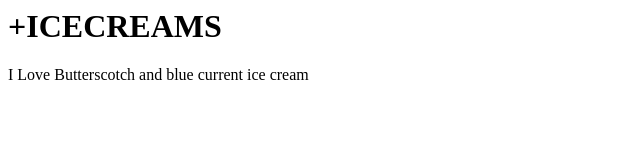
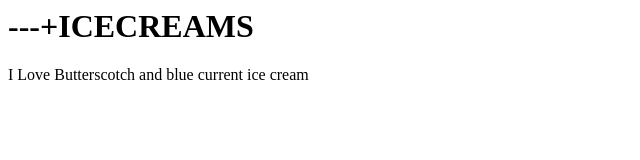
Before and after one commit to Omkar10021997/demo-fun-learn, a plain HTML site: page index.html in a window 1280 px wide. Shown: the whole page, without its empty margins (0-640 px from the left). Drawn offline with Linux system fonts and the light colour scheme.

Commit message:
added---

```diff
--- a/index.html
+++ b/index.html
@@ -1,5 +1,5 @@
 <html>
 <title> This is our Website</title>
-<h1> +ICECREAMS</h1>
+<h1> ---+ICECREAMS</h1>
 <p> I Love Butterscotch and blue current ice cream</p>
 </html>
```
